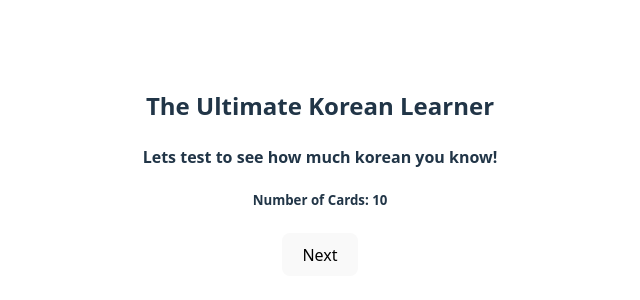
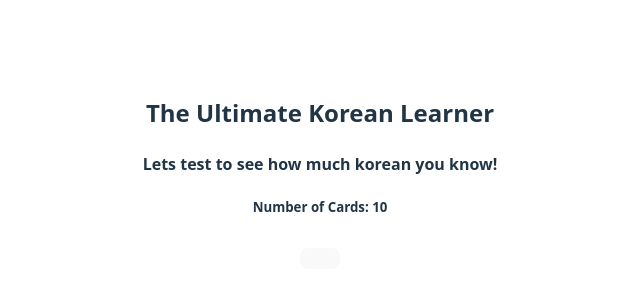
Before and after one commit to CodeMax05/Flashcards, a React (Vite) app: page / in a window 1280 px wide. Shown: the part 228-528 px from the top of the page, without its empty margins (320-960 px from the left). Built offline with nearby package versions, Linux system fonts and the light colour scheme.

Commit message:
Tried to establish Card components for questions and answers

```diff
--- a/src/App.jsx
+++ b/src/App.jsx
@@ -1,21 +1,40 @@
+import Card from './components/Card'
 import { useState } from 'react';
 import './App.css'
 
 function App() {
-  const [cards, setCardCount] = useState(10);
-  const [flipped, setFlipCards] = useState(0);
+  const [isFlipped, setIsFlipped] = useState(false);
+  const questions = {
+    'one': 'How do you say hello?',
+    'two': 'How do you say goodbye?',
+    'three': 'What does 주황색 mean?'
+  }
 
-  const updateCardCount = () => setCardCount(cards - flipped);
+  const answers = {
+    'one': '안녕하세요',
+    'two': '안녕히 가세요',
+    'three': 'orange'
+  }
+  const updateFlipped = () => {
+    setIsFlipped(!isFlipped);
+  }
+
 
   return(
     <div>
       <h2>The Ultimate Korean Learner</h2>
       <h4>Lets test to see how much korean you know!</h4>
-      <h5>Number of Cards: {cards}</h5>
-      <div className='Cards'>
+      <h5>Number of Cards: 10</h5>
 
-      </div>
-      <button onClick={updateCardCount}>Next</button>
+      {isFlipped
+        ? <Card response = {answers.one} />
+        : <Card reponse = {questions.one} />
+      }
+
+      <button onClick={updateFlipped}>
+
+      </button>
+
     </div>
   )
 }
--- a/src/components/Card.jsx
+++ b/src/components/Card.jsx
@@ -1,7 +1,7 @@
 const Card = (props) => {
     return(
         <div className="Card">
-            {props.Question}
+            <h4>{props.response}</h4>
         </div>
     )
 }
```
